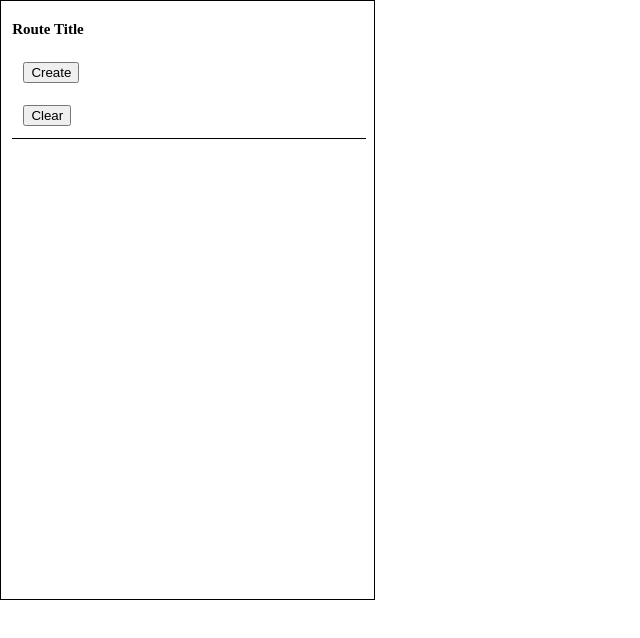
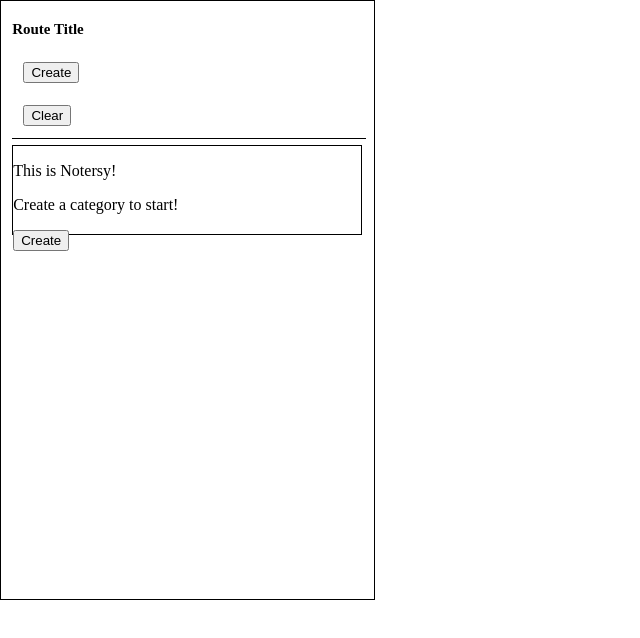
Before and after one commit to Exoldarium/notersy-v2, a React (Vite) app: page / in a window 1280 px wide. Shown: the top 638 px of the page, without its empty margins (0-640 px from the left). Built offline with nearby package versions, Linux system fonts and the light colour scheme.

Commit message:
inital message if there are no categories, refactoring
a greeting message with a button to create a category will be displayed if there are no categories

```diff
--- a/src/App.tsx
+++ b/src/App.tsx
@@ -6,6 +6,7 @@
 import Nav from './components/Nav';
 import SingleCategory from './components/SingleCategory';
 import Notification from './components/Notification';
+import CategoryStyles from './components/styles/CategoryStyles';
 
 import { initializeCategories } from './reducers/categoryReducer';
 import { useAppDispatch, useAppSelector } from './hooks/useReduxTypes';
@@ -42,7 +43,7 @@
   // check if there's an active category
   const findActive = categories.find(entry => entry.active) || null;
 
-  console.log('App', categories);
+  console.log('App', categories.length);
   console.log('findCategory', findActive);
 
   return (
@@ -65,6 +66,12 @@
           />
         }
       </Routes>
+      {categories.length === 0 &&
+        <CategoryStyles >
+          <p>This is Notersy!</p>
+          <p>Create a category to start!</p>
+          <button type="button">Create</button>
+        </CategoryStyles>}
     </>
   );
 };
--- a/src/components/CategoryList.tsx
+++ b/src/components/CategoryList.tsx
@@ -29,6 +29,8 @@
     void dispatch(updateExistingCategory(updatedCategory));
   };
 
+  console.log(categories, 'category');
+
   return (
     <Link to={`/${category.id}`}>
       <CategoryStyles id={category.id} onClick={setActiveOnClick}>
```
Also changed, not shown: pseudo.txt (deleted).
